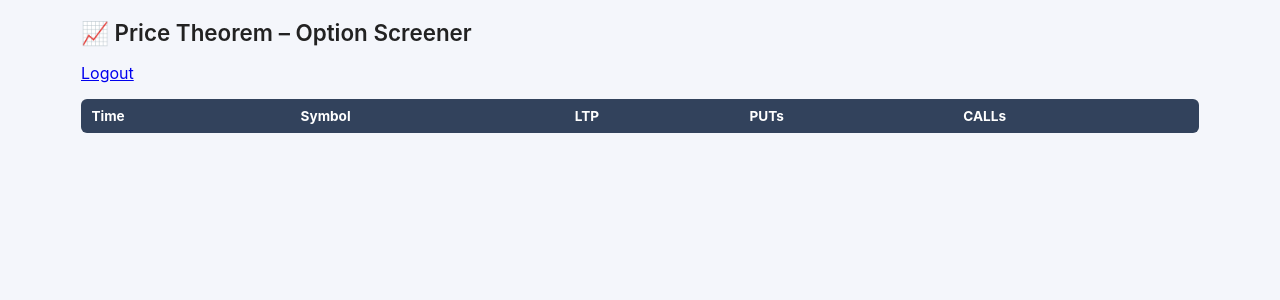
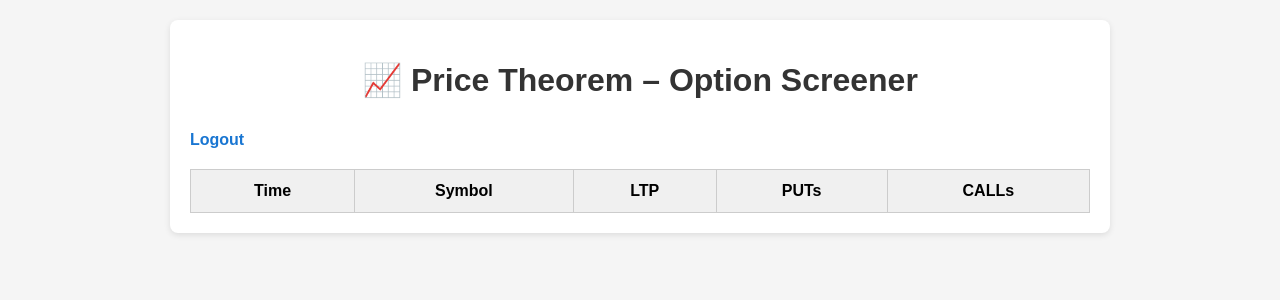
Before and after one commit to pricetheorem3/pricetheorem, a Flask app: page / in a window 1280 px wide. Shown: the top 300 px of the page. Run offline with Flask 3, Linux system fonts and the light colour scheme; the visitor is signed in with stand-in values (Sample User, id 1); lists and menus that the app fills with data are empty.

Commit message:
Update style.css

```diff
--- a/static/style.css
+++ b/static/style.css
@@ -1,137 +1,53 @@
-/* ========================================================================= */
-/*  Price Theorem — Global Base Styles                                       */
-/* ========================================================================= */
-* {
-    box-sizing: border-box;
-    font-family: "Inter", "Segoe UI", Arial, Helvetica, sans-serif;
-}
-
 body {
-    margin: 0;
-    padding: 0;
-    background: #f4f6fb;
-    color: #222;
+  font-family: sans-serif;
+  background: #f5f5f5;
+  margin: 20px;
 }
 
 .container {
-    max-width: 1150px;
-    margin: 1.2rem auto;
-    padding: 0 1rem;
+  max-width: 900px;
+  margin: auto;
+  background: #fff;
+  padding: 20px;
+  border-radius: 8px;
+  box-shadow: 0 2px 6px rgba(0,0,0,0.1);
 }
 
 h1 {
-    font-weight: 600;
-    font-size: 1.4rem;
-    margin: 0 0 1rem;
-}
-
-.login {
-    text-align: right;
-    margin-bottom: 1rem;
-}
-
-.login-btn {
-    background: #0066ff;
-    color: #fff;
-    padding: 0.45rem 1rem;
-    border-radius: 4px;
-    text-decoration: none;
-    font-weight: 600;
-}
-
-.login small {
-    opacity: 0.7;
-}
-
-.search-box {
-    margin-bottom: 0.6rem;
-}
-
-#searchInput {
-    width: 100%;
-    padding: 0.55rem 0.7rem;
-    border: 1px solid #ccc;
-    border-radius: 4px;
-    font-size: 0.9rem;
-}
-
-.table-container {
-    overflow-x: auto;          /* mobile‑friendly horizontal scroll */
+  text-align: center;
+  color: #333;
 }
 
 table {
-    width: 100%;
-    border-collapse: collapse;
-    font-size: 0.85rem;
-    background: #fff;
-    border-radius: 6px;
-    overflow: hidden;
+  width: 100%;
+  border-collapse: collapse;
+  margin-top: 20px;
 }
 
-thead {
-    background: #32425c;
-    color: #fff;
+th, td {
+  padding: 12px;
+  text-align: center;
+  border: 1px solid #ccc;
 }
 
-th,
-td {
-    padding: 0.55rem 0.65rem;
-    text-align: left;
+th {
+  background-color: #f0f0f0;
 }
 
-tbody tr:nth-child(even) {
-    background: #f1f5ff;
+.put {
+  background-color: #e6f9e6;
+  font-weight: bold;
 }
 
-tbody tr:hover {
-    background: #e3e9ff;
+.call {
+  background-color: #ffe6e6;
+  font-weight: bold;
 }
 
-.put,
-.call {
-    white-space: nowrap;
-    font-family: monospace;
+a {
+  display: inline-block;
+  margin-top: 10px;
+  text-decoration: none;
+  color: #1976d2;
+  font-weight: bold;
 }
-
-/* ========================================================================= */
-/*  NEW ADDITIONS — Trend / Flag colours + compact metrics cell              */
-/* ========================================================================= */
-
-/* --------  Trend backgrounds  -------- */
-.trend.CONFIRMED_UP   { background: #19c37d !important; color: #fff; }
-.trend.CONFIRMED_DOWN { background: #d64545 !important; color: #fff; }
-
-.trend.FAKE_UP,
-.trend.FAKE_DOWN      { background: #ffb066 !important; }
-
-.trend.UNCONFIRMED    { background: #e0e0e0 !important; }
-.trend.SIDEWAYS       { background: #f5f5f5 !important; }
-
-/* --------  Flag quick‑colours  -------- */
-.flag.IV_PUMP,
-.flag.LOW_VOL,
-.flag.PUT_OI_RISE     { color: #d93737; font-weight: 600; }
-
-/* --------  Compact “Option Metrics” cell  -------- */
-.metrics {
-    line-height: 1.15;
-    font-size: 0.80rem;
-    white-space: nowrap;       /* keep inline on wider screens */
-}
-
-.metrics span {
-    display: inline-block;
-    padding-right: 0.35rem;
-}
-
-/* Stack metrics vertically on very narrow devices */
-@media (max-width: 720px) {
-    table thead tr th,
-    table tbody tr td {
-        padding: 0.4rem 0.45rem;
-    }
-    .metrics span {
-        display: block;
-        padding-right: 0;
-    }
-}
```
